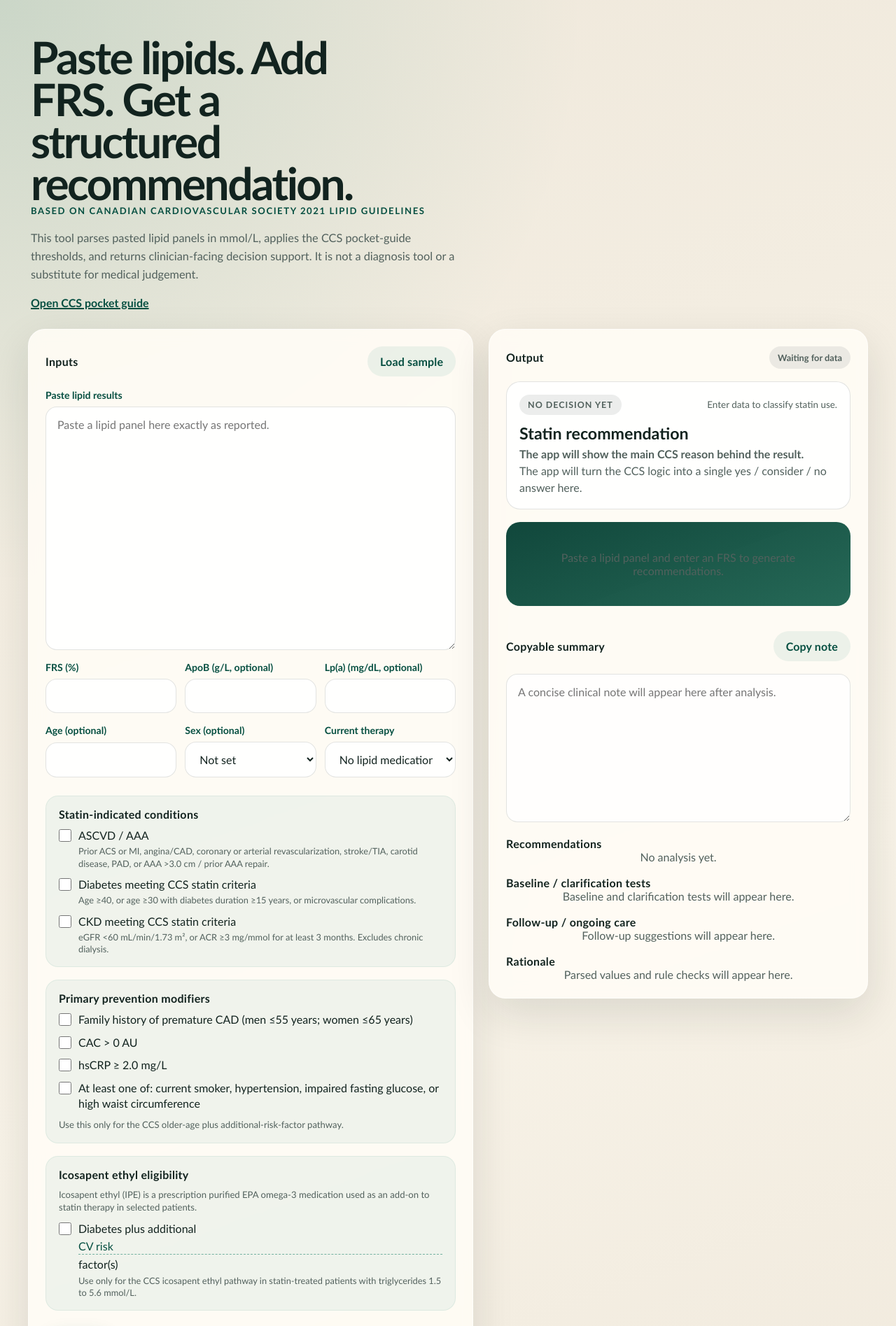
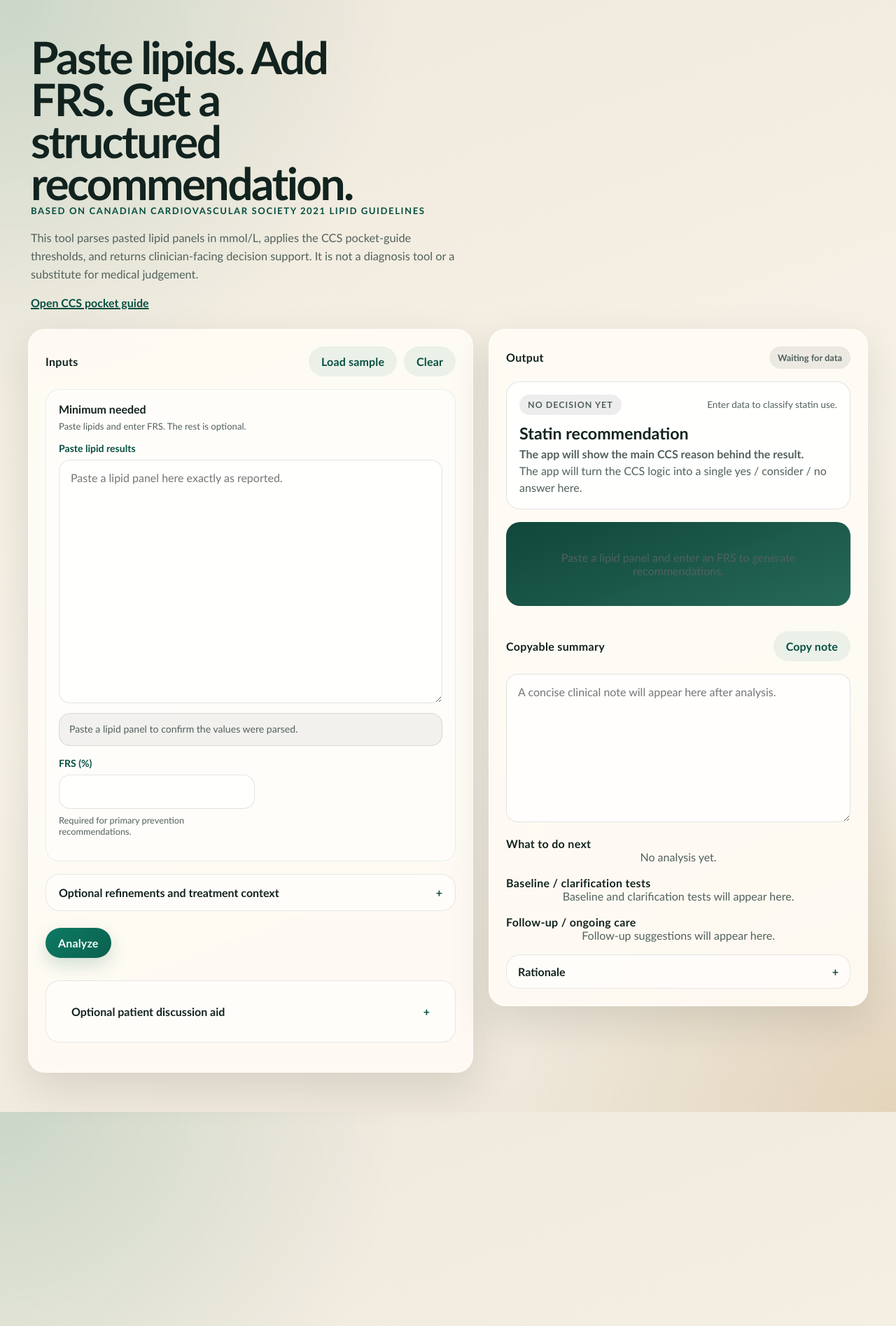
Before and after one commit to medicalchange/med-info, a Jekyll site: the page aharrismd/cv-risk/index.html, which Jekyll copies as it is, in a window 1280 px wide. Shown: the top 1895 px of the page at 70% size. Built offline with Jekyll 4.4.1, drawn with Linux system fonts in a browser that asks for light colours; some of the changed text lies outside the part shown.

Commit message:
Improve CV risk page usability

```diff
--- a/aharrismd/cv-risk/app.js
+++ b/aharrismd/cv-risk/app.js
@@ -1,5 +1,6 @@
 const form = document.querySelector("#risk-form");
 const labInput = document.querySelector("#lab-input");
+const parseFeedbackNode = document.querySelector("#parse-feedback");
 const summaryCard = document.querySelector("#summary-card");
 const verdictCard = document.querySelector("#verdict-card");
 const verdictBadge = document.querySelector("#verdict-badge");
@@ -16,8 +17,12 @@ const decisionAidNoteNode = document.querySelector("#decisionaid-note");
 const decisionAidRiskNode = document.querySelector("#decisionaid-risk");
 const statusPill = document.querySelector("#status-pill");
 const loadSampleButton = document.querySelector("#load-sample");
+const clearFormButton = document.querySelector("#clear-form");
 const copySummaryButton = document.querySelector("#copy-summary");
 const summaryOutput = document.querySelector("#summary-output");
+const optionalRefinements = document.querySelector("#optional-refinements");
+const patientDiscussionAid = document.querySelector("#patient-discussion-aid");
+const rationaleDetails = document.querySelector("#rationale-details");
 const treatmentInputs = Array.from(document.querySelectorAll('#tx-mediterranean, #tx-activity, #tx-smoking, input[name="txMedication"]'));
 const logic = window.CVRiskLogic;
 
@@ -95,8 +100,35 @@ function buildFaces(eventCount) {
   }).join("");
 }
 
+function renderParseFeedback(panel) {
+  const raw = labInput.value.trim();
+  parseFeedbackNode.className = "parse-feedback";
+
+  if (!raw) {
+    parseFeedbackNode.classList.add("parse-feedback-neutral");
+    parseFeedbackNode.textContent = "Paste a lipid panel to confirm the values were parsed.";
+    return;
+  }
+
+  const metrics = summarizePanel(panel);
+  if (!metrics.length) {
+    parseFeedbackNode.classList.add("parse-feedback-warning");
+    parseFeedbackNode.textContent = "No standard lipid values were parsed yet. Check the pasted format.";
+    return;
+  }
+
+  const preview = metrics
+    .slice(0, 5)
+    .map((metric) => `${metric.label} ${metric.value.toFixed(2)}${metric.unit ? ` ${metric.unit}` : ""}`)
+    .join(", ");
+
+  parseFeedbackNode.classList.add("parse-feedback-good");
+  parseFeedbackNode.textContent = `Parsed ${metrics.length} value${metrics.length === 1 ? "" : "s"}: ${preview}.`;
+}
+
 function buildDecisionAidEstimate(inputs, panel) {
   const baseRisk = inputs.frs ? Number.parseFloat(inputs.frs) : null;
+  const hasBackgroundTherapy = inputs.therapy === "statin" || inputs.therapy === "statin-ezetimibe";
   if (!Number.isFinite(baseRisk)) {
     return {
       available: false,
@@ -142,7 +174,7 @@ function buildDecisionAidEstimate(inputs, panel) {
 
     selectedOptions.push(medicationLabels[inputs.txMedication]);
 
-    if (inputs.txMedication === "fibrate" && inputs.therapy !== "none") {
+    if (inputs.txMedication === "fibrate" && hasBackgroundTherapy) {
       notes.push("Fibrates do not appear to add cardiovascular benefit when already taking a statin-based regimen.");
     } else {
       rr *= TREATMENT_RR[inputs.txMedication];
@@ -156,7 +188,7 @@ function buildDecisionAidEstimate(inputs, panel) {
     }
   }
 
-  if (inputs.therapy !== "none") {
+  if (hasBackgroundTherapy) {
     notes.push("This treatment comparison is approximate when the entered FRS already reflects current therapy.");
   }
 
@@ -355,12 +387,51 @@ function renderStatus(analysis) {
   statusPill.textContent = "Lifestyle-first pattern";
 }
 
+function resetOutputs() {
+  verdictCard.className = "verdict-card verdict-neutral";
+  verdictBadge.textContent = "No decision yet";
+  verdictSubtitle.textContent = "Enter data to classify statin use.";
+  verdictTitle.textContent = "Statin recommendation";
+  verdictTrigger.textContent = "The app will show the main CCS reason behind the result.";
+  verdictBody.textContent = "The app will turn the CCS logic into a single yes / consider / no answer here.";
+
+  summaryCard.className = "summary-card empty-state";
+  summaryCard.textContent = "Paste a lipid panel and enter an FRS to generate recommendations.";
+
+  metricsGrid.innerHTML = "";
+
+  recommendationsNode.className = "recommendations empty-state";
+  recommendationsNode.textContent = "No analysis yet.";
+
+  clarifyTestsNode.className = "secondary-tests empty-state";
+  clarifyTestsNode.textContent = "Baseline and clarification tests will appear here.";
+
+  followupTestsNode.className = "secondary-tests empty-state";
+  followupTestsNode.textContent = "Follow-up suggestions will appear here.";
+
+  rationaleNode.className = "rationale empty-state";
+  rationaleNode.textContent = "Parsed values and rule checks will appear here.";
+
+  statusPill.className = "status-pill status-neutral";
+  statusPill.textContent = "Waiting for data";
+
+  decisionAidNoteNode.className = "decisionaid-note";
+  decisionAidNoteNode.textContent = "Enter FRS to show the illustrated 10-year risk comparison.";
+  decisionAidRiskNode.className = "decisionaid-risk empty-state";
+  decisionAidRiskNode.textContent = "No illustrated risk comparison yet.";
+
+  summaryOutput.value = "";
+  copySummaryButton.textContent = "Copy note";
+}
+
 let analyzeTimer = null;
 
 function scheduleAnalyze() {
   window.clearTimeout(analyzeTimer);
   analyzeTimer = window.setTimeout(() => {
     if (!labInput.value.trim() && !document.querySelector("#frs-input").value && !summaryOutput.value.trim()) {
+      resetOutputs();
+      renderParseFeedback(parseLipidPanel(""));
       return;
     }
     analyze();
@@ -372,6 +443,7 @@ function analyze() {
   const inputs = getFormInputs();
   const analysis = buildAnalysis({ panel, inputs });
 
+  renderParseFeedback(panel);
   renderVerdict(analysis);
   renderSummary(analysis, inputs);
   renderMetrics(panel);
@@ -393,6 +465,13 @@ form.addEventListener("change", () => {
   scheduleAnalyze();
 });
 
+form.addEventListener("input", (event) => {
+  if (event.target === labInput) {
+    renderParseFeedback(parseLipidPanel(labInput.value));
+  }
+  scheduleAnalyze();
+});
+
 treatmentInputs.forEach((input) => {
   input.addEventListener("change", () => {
     scheduleAnalyze();
@@ -401,7 +480,25 @@ treatmentInputs.forEach((input) => {
 
 loadSampleButton.addEventListener("click", () => {
   labInput.value = SAMPLE_PANEL;
+  renderParseFeedback(parseLipidPanel(labInput.value));
+  document.querySelector("#frs-input").focus();
   analyze();
+});
+
+clearFormButton.addEventListener("click", () => {
+  form.reset();
+  labInput.value = "";
+  if (optionalRefinements) {
+    optionalRefinements.open = false;
+  }
+  if (patientDiscussionAid) {
+    patientDiscussionAid.open = false;
+  }
+  if (rationaleDetails) {
+    rationaleDetails.open = false;
+  }
+  resetOutputs();
+  renderParseFeedback(parseLipidPanel(""));
 });
 
 copySummaryButton.addEventListener("click", async () => {
@@ -424,3 +521,6 @@ copySummaryButton.addEventListener("click", async () => {
     }, 1400);
   }
 });
+
+resetOutputs();
+renderParseFeedback(parseLipidPanel(""));
--- a/aharrismd/cv-risk/index.html
+++ b/aharrismd/cv-risk/index.html
@@ -25,7 +25,16 @@
         <form id="risk-form" class="panel input-panel">
           <div class="section-head">
             <h2>Inputs</h2>
+            <div class="section-actions">
               <button type="button" id="load-sample" class="ghost-button">Load sample</button>
+              <button type="button" id="clear-form" class="ghost-button">Clear</button>
+            </div>
+          </div>
+
+          <section class="input-block input-block-essential">
+            <div class="input-block-head">
+              <h3>Minimum needed</h3>
+              <p class="field-note">Paste lipids and enter FRS. The rest is optional.</p>
             </div>
 
             <label class="field">
@@ -39,11 +48,21 @@
               ></textarea>
             </label>
 
-          <div class="inline-grid">
+            <p id="parse-feedback" class="parse-feedback parse-feedback-neutral">Paste a lipid panel to confirm the values were parsed.</p>
+
+            <div class="inline-grid inline-grid-tight">
               <label class="field">
                 <span>FRS (%)</span>
                 <input id="frs-input" name="frs" type="number" step="0.1" min="0" max="100">
+                <small class="field-help">Required for primary prevention recommendations.</small>
               </label>
+            </div>
+          </section>
+
+          <details id="optional-refinements" class="input-details">
+            <summary>Optional refinements and treatment context</summary>
+            <div class="input-details-body">
+              <div class="inline-grid inline-grid-two">
                 <label class="field">
                   <span>ApoB (g/L, optional)</span>
                   <input id="apob-input" name="apoB" type="number" step="0.01" min="0">
@@ -70,12 +89,14 @@
                 <label class="field">
                   <span>Current therapy</span>
                   <select id="therapy-input" name="therapy">
+                    <option value="">Select current therapy</option>
                     <option value="none">No lipid medication</option>
                     <option value="statin">On maximally tolerated statin</option>
                     <option value="statin-ezetimibe">On statin + ezetimibe</option>
                   </select>
                 </label>
               </div>
+              <p class="field-note">Age and sex are only needed for the CCS older-age plus additional-risk-factor pathway.</p>
 
               <div class="check-block">
                 <h3>Statin-indicated conditions</h3>
@@ -103,31 +124,38 @@
               </div>
 
               <div class="check-block">
-            <h3>Primary prevention modifiers</h3>
+                <h3>Other factors that may strengthen treatment discussion</h3>
                 <label><input type="checkbox" id="family-history-flag" name="familyHistory"> Family history of premature CAD (men ≤55 years; women ≤65 years)</label>
                 <label><input type="checkbox" id="cac-flag" name="cac"> CAC &gt; 0 AU</label>
                 <label><input type="checkbox" id="hscrp-flag" name="hscrp"> hsCRP ≥ 2.0 mg/L</label>
                 <label><input type="checkbox" id="additional-risk-flag" name="additionalRiskFactor"> At least one of: current smoker, hypertension, impaired fasting glucose, or high waist circumference</label>
-            <p class="field-note">Use this only for the CCS older-age plus additional-risk-factor pathway.</p>
+                <p class="field-note">Use the last item only for the CCS older-age plus additional-risk-factor pathway.</p>
               </div>
 
               <div class="check-block">
                 <h3>Icosapent ethyl eligibility</h3>
                 <p class="field-note">Icosapent ethyl (IPE) is a prescription purified EPA omega-3 medication used as an add-on to statin therapy in selected patients.</p>
+                <details class="inline-details">
+                  <summary>See diabetes-pathway qualifying CV risk factors</summary>
+                  <div class="inline-details-card">CCS diabetes-pathway qualifying factors: men ≥55 years or women ≥65 years, smoking now or within 3 months, hypertension or BP medication, low HDL-C, hsCRP &gt;3.0 mg/L, eGFR 30 to 59, retinopathy, micro- or macroalbuminuria, or ABI &lt;0.9 without claudication.</div>
+                </details>
                 <label class="option-label">
                   <input type="checkbox" id="diabetes-additional-risk-flag" name="diabetesAdditionalRisk">
                   <span>
-                Diabetes plus additional <span class="hover-help" tabindex="0">CV risk<span class="hover-help-card">CCS diabetes-pathway qualifying factors: men ≥55 years or women ≥65 years, smoking now or within 3 months, hypertension or BP medication, low HDL-C, hsCRP &gt;3.0 mg/L, eGFR 30 to 59, retinopathy, micro- or macroalbuminuria, or ABI &lt;0.9 without claudication.</span></span> factor(s)
+                    Diabetes plus additional cardiovascular risk factor(s)
                     <small class="option-detail">Use only for the CCS icosapent ethyl pathway in statin-treated patients with triglycerides 1.5 to 5.6 mmol/L.</small>
                   </span>
                 </label>
               </div>
+            </div>
+          </details>
 
           <div class="actions">
             <button type="submit" class="primary-button">Analyze</button>
           </div>
 
-          <section class="decisionaid-panel">
+          <details id="patient-discussion-aid" class="decisionaid-panel">
+            <summary>Optional patient discussion aid</summary>
             <div class="decisionaid-block">
               <h3>Illustrated 10-year cardiovascular risk</h3>
               <p class="section-copy">Simplified adaptation of the PEER cardiovascular decision aid using the entered FRS as baseline risk.</p>
@@ -156,8 +184,7 @@
               <div id="decisionaid-note" class="decisionaid-note">Enter FRS to show the illustrated 10-year risk comparison.</div>
               <div id="decisionaid-risk" class="decisionaid-risk empty-state">No illustrated risk comparison yet.</div>
             </div>
-          </section>
-
+          </details>
         </form>
 
         <section class="panel output-panel">
@@ -197,7 +224,7 @@
           </div>
 
           <div class="output-block">
-            <h3>Recommendations</h3>
+            <h3>What to do next</h3>
             <div id="recommendations" class="recommendations empty-state">
               No analysis yet.
             </div>
@@ -218,12 +245,13 @@
           </div>
 
           <div class="output-block">
-            <h3>Rationale</h3>
+            <details id="rationale-details" class="output-details">
+              <summary>Rationale</summary>
               <div id="rationale" class="rationale empty-state">
                 Parsed values and rule checks will appear here.
               </div>
+            </details>
           </div>
-
         </section>
       </section>
     </main>
--- a/aharrismd/cv-risk/logic.js
+++ b/aharrismd/cv-risk/logic.js
@@ -204,7 +204,7 @@ function buildAnalysis({ panel, inputs }) {
   const apoB = parseNumber(inputs.apoB);
   const lpA = parseNumber(inputs.lpa);
   const age = parseNumber(inputs.age);
-  const therapy = inputs.therapy || "none";
+  const therapy = inputs.therapy || "";
 
   const flags = {
     ascvd: Boolean(inputs.ascvd),
@@ -514,7 +514,7 @@ function buildAnalysis({ panel, inputs }) {
     panel.tg != null &&
     panel.tg >= 1.5 &&
     panel.tg <= 5.6 &&
-    therapy !== "none" &&
+    (therapy === "statin" || therapy === "statin-ezetimibe") &&
     (flags.ascvd || (flags.diabetes && flags.diabetesAdditionalRisk))
   ) {
     addRecommendation(
--- a/aharrismd/cv-risk/styles.css
+++ b/aharrismd/cv-risk/styles.css
@@ -100,6 +100,13 @@ body {
   margin-bottom: 18px;
 }
 
+.section-actions {
+  display: flex;
+  gap: 10px;
+  flex-wrap: wrap;
+  justify-content: flex-end;
+}
+
 .section-head h2,
 .output-block h3,
 .check-block h3 {
@@ -124,6 +131,11 @@ body {
   margin: 0;
   font-size: 0.82rem;
   line-height: 1.4;
+  color: var(--muted);
+}
+
+.field-help {
+  font-size: 0.8rem;
   color: var(--muted);
 }
 
@@ -566,8 +578,19 @@ select:focus {
   }
 
   .inline-grid,
+  .inline-grid-two,
+  .inline-grid-tight,
   .metrics-grid {
     grid-template-columns: 1fr;
+  }
+
+  .section-head {
+    align-items: flex-start;
+  }
+
+  .section-actions {
+    width: 100%;
+    justify-content: flex-start;
   }
 
   .hero h1 {
@@ -734,3 +757,144 @@ select:focus {
   color: var(--muted);
   line-height: 1.4;
 }
+
+
+.input-block {
+  margin-bottom: 18px;
+  padding: 18px;
+  border-radius: 20px;
+  border: 1px solid rgba(13, 122, 99, 0.1);
+  background: rgba(255, 255, 255, 0.62);
+}
+
+.input-block-head {
+  margin-bottom: 14px;
+}
+
+.input-block-head h3 {
+  margin: 0 0 6px;
+  font-size: 1rem;
+}
+
+.inline-grid-tight {
+  grid-template-columns: minmax(0, 280px);
+}
+
+.inline-grid-two {
+  grid-template-columns: repeat(2, minmax(0, 1fr));
+}
+
+.parse-feedback {
+  margin: -2px 0 16px;
+  padding: 12px 14px;
+  border-radius: 16px;
+  border: 1px solid var(--line);
+  font-size: 0.88rem;
+  line-height: 1.45;
+}
+
+.parse-feedback-neutral {
+  background: rgba(18, 35, 31, 0.05);
+  color: var(--muted);
+}
+
+.parse-feedback-good {
+  background: rgba(13, 122, 99, 0.09);
+  border-color: rgba(13, 122, 99, 0.18);
+  color: var(--accent-strong);
+}
+
+.parse-feedback-warning {
+  background: rgba(169, 92, 20, 0.1);
+  border-color: rgba(169, 92, 20, 0.2);
+  color: var(--warning);
+}
+
+.input-details,
+.output-details,
+.decisionaid-panel,
+.inline-details {
+  border-radius: 20px;
+  border: 1px solid rgba(18, 35, 31, 0.1);
+  background: rgba(255, 255, 255, 0.62);
+}
+
+.input-details,
+.decisionaid-panel {
+  margin-bottom: 18px;
+}
+
+.input-details > summary,
+.output-details > summary,
+.decisionaid-panel > summary,
+.inline-details > summary {
+  cursor: pointer;
+  list-style: none;
+  font-weight: 800;
+}
+
+.input-details > summary::-webkit-details-marker,
+.output-details > summary::-webkit-details-marker,
+.decisionaid-panel > summary::-webkit-details-marker,
+.inline-details > summary::-webkit-details-marker {
+  display: none;
+}
+
+.input-details > summary,
+.decisionaid-panel > summary {
+  padding: 16px 18px;
+}
+
+.output-details > summary {
+  padding: 14px 16px;
+}
+
+.input-details > summary::after,
+.output-details > summary::after,
+.decisionaid-panel > summary::after,
+.inline-details > summary::after {
+  content: "+";
+  float: right;
+  color: var(--accent-strong);
+}
+
+.input-details[open] > summary::after,
+.output-details[open] > summary::after,
+.decisionaid-panel[open] > summary::after,
+.inline-details[open] > summary::after {
+  content: "−";
+}
+
+.input-details-body {
+  padding: 0 18px 18px;
+}
+
+.inline-details {
+  margin-bottom: 12px;
+}
+
+.inline-details > summary {
+  padding: 10px 12px;
+  color: var(--accent-strong);
+  font-size: 0.88rem;
+}
+
+.inline-details-card {
+  padding: 0 12px 12px;
+  color: var(--muted);
+  line-height: 1.45;
+  font-size: 0.82rem;
+}
+
+.output-details > .rationale {
+  padding: 0 16px 16px;
+}
+
+.decisionaid-panel > .decisionaid-block {
+  padding: 0 18px 18px;
+}
+
+.hover-help,
+.hover-help-card {
+  display: none;
+}
```
Lines whose indentation alone changed are shown as unchanged.
